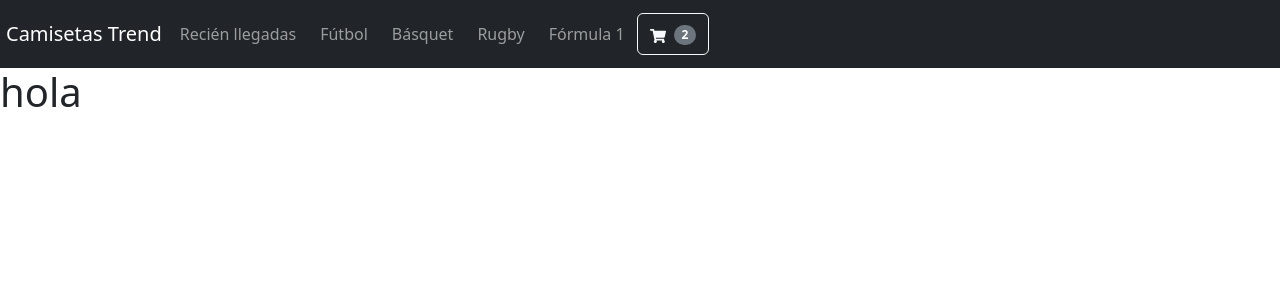
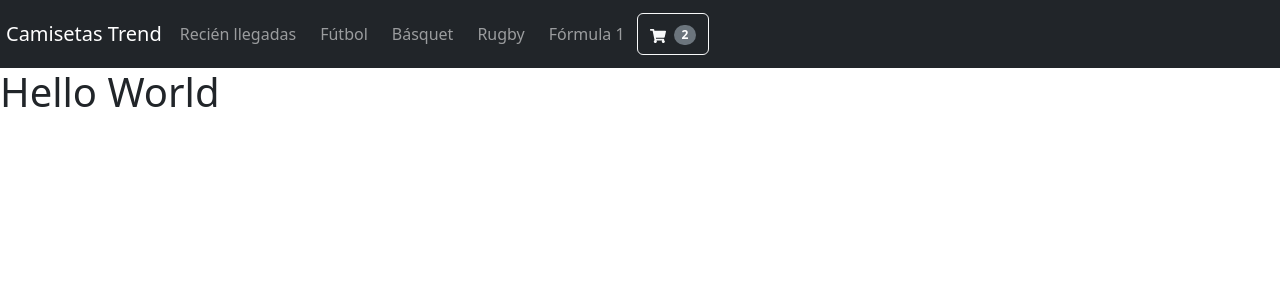
Before and after one commit to akuzsb/camisetas-trend, a React (Create React App) app: page / in a window 1280 px wide. Shown: the top 300 px of the page. Built offline with nearby package versions, Linux system fonts and the light colour scheme.

Commit message:
update: se creo itemListContainer

```diff
--- a/src/App.jsx
+++ b/src/App.jsx
@@ -1,11 +1,12 @@
 import React from "react";
 import { MainLayout } from "./layouts";
+import { ItemList } from "./components/ListContainer/ItemList";
 
 function App() {
   return (
     <>
       <MainLayout>
-        <h1>hola</h1>
+        <ItemList greeting="Hello World" />
       </MainLayout>
     </>
   );
--- /dev/null
+++ b/src/components/ListContainer/ItemList.jsx
@@ -0,0 +1,9 @@
+import React from "react";
+
+export const ItemList = ({greeting}) => {
+    return (
+        <>
+        <h1>{greeting}</h1>
+        </>
+    );
+    }
```
